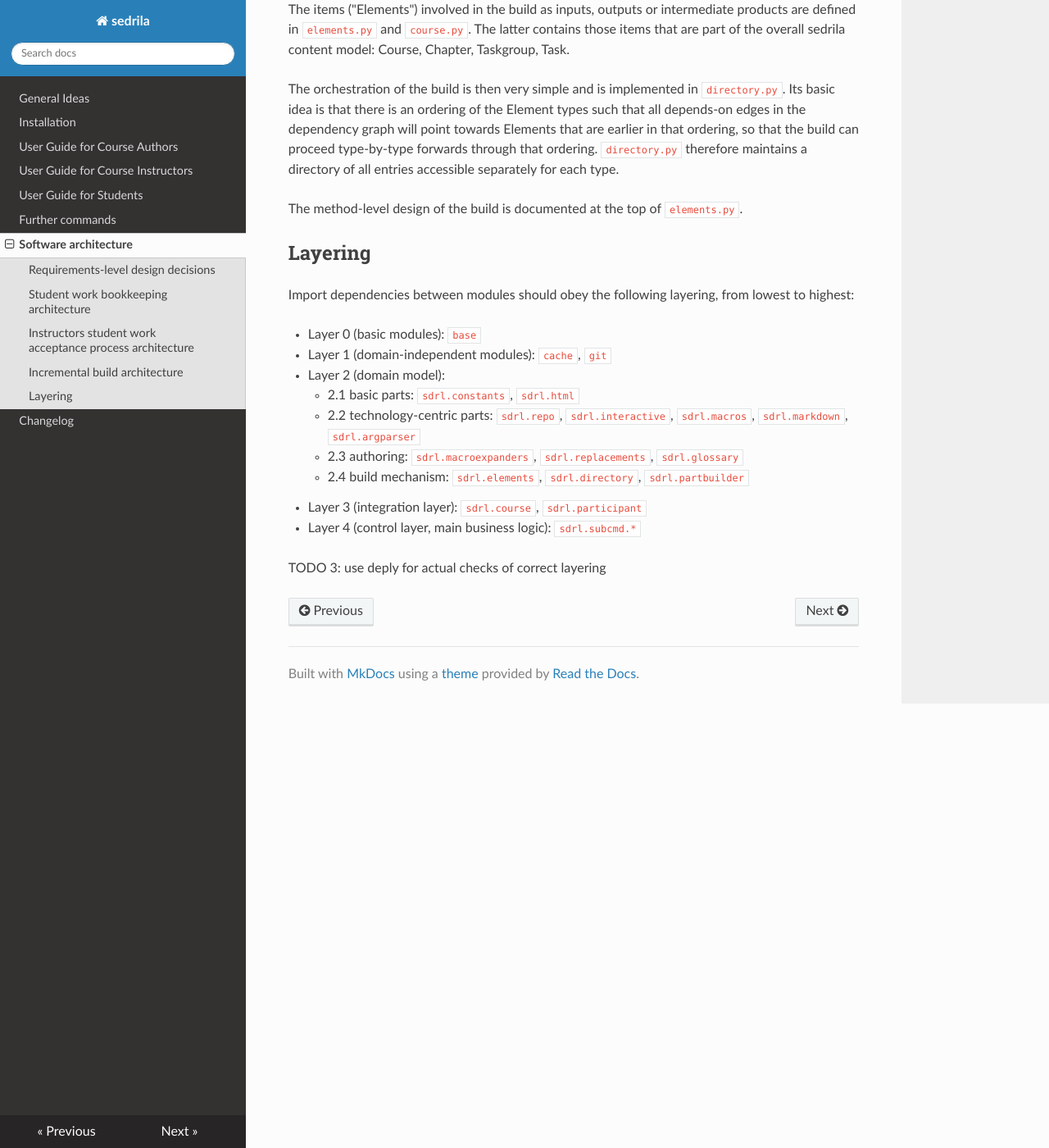
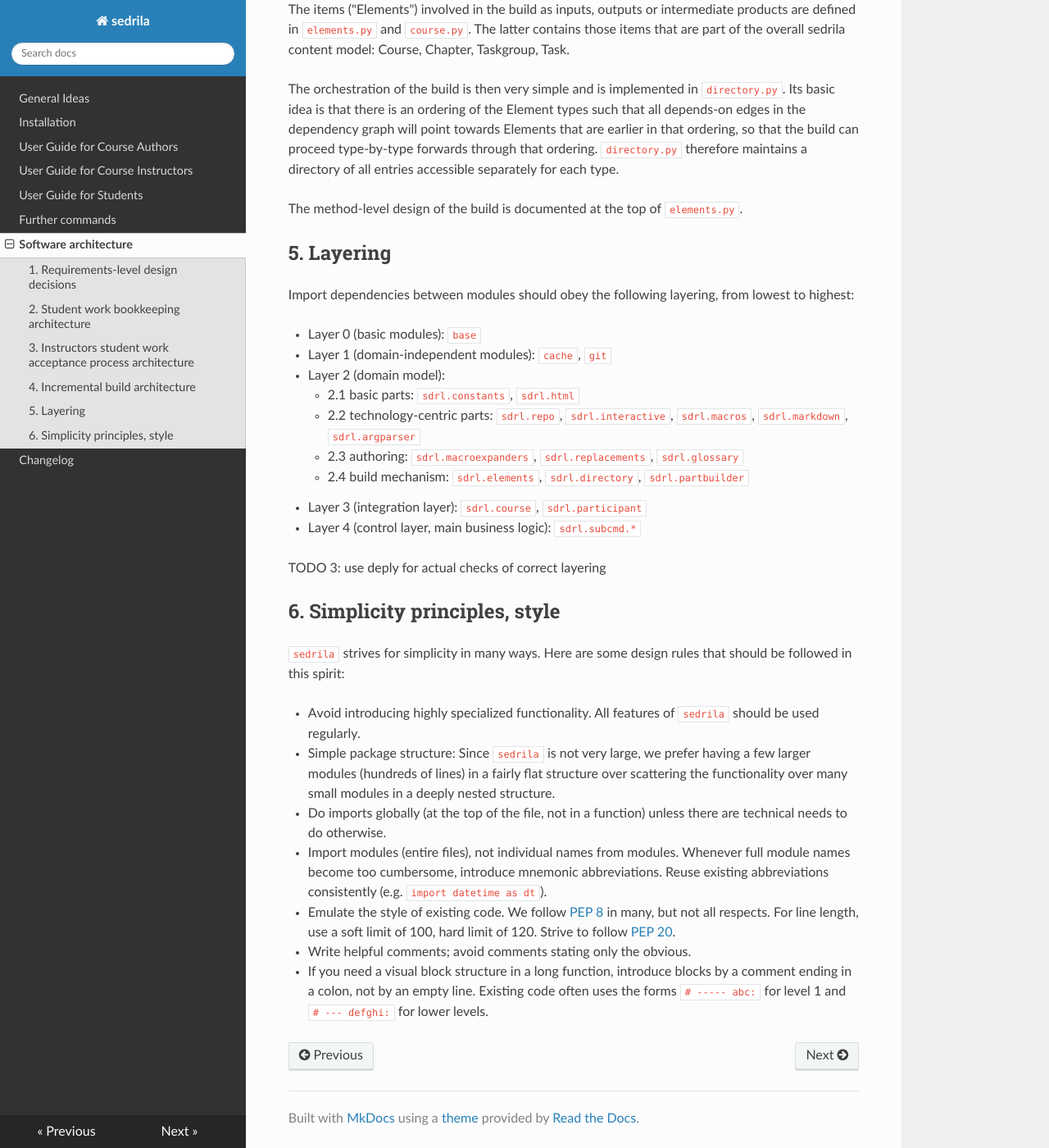
Before and after one commit to fubinf/sedrila, an MkDocs documentation site: the page built from docs/internal_notes.md, in a window 1280 px wide and 1400 px high, scrolled down 2240 px. Shown: the whole window at 82% size. Built offline with MkDocs 1.6.1, drawn with Linux system fonts in a browser that asks for light colours; nearby versions of some CDN libraries; some of the changed text lies outside the part shown.

Commit message:
internal_notes.md: new section "6. Simplicity principles, style"

```diff
--- a/docs/internal_notes.md
+++ b/docs/internal_notes.md
@@ -1,6 +1,6 @@
 # Internal technical notes
 
-## Requirements-level design decisions
+## 1. Requirements-level design decisions
 
 - We use YAML for handwritten structured data and JSON for machine-generated structured data.
 - We use Markdown as the main source language to keep authoring simple.
@@ -24,7 +24,7 @@
 - We use a student git repository for all solution transportation and bookkeeping.
 
 
-## Student work bookkeeping architecture
+## 2. Student work bookkeeping architecture
 
 In a nutshell, the bookkeeping of _actual_ work hours worked by a student
 and of _"earned value"_ effort hours (called "timevalue") certified by an instructor
@@ -54,7 +54,7 @@ is based on the following ideas:
   No such mechanism is implemented so far, though.
 
 
-## Instructors student work acceptance process architecture
+## 3. Instructors student work acceptance process architecture
 
 This process occurs between a student having submitted work and the
 instructor pushing the results of their work checking.
@@ -89,7 +89,7 @@ or may run into conflict when attempting to push.
 The simplest approach for handling that conflict is to discard the second instructor commit.
 
 
-## Incremental build architecture
+## 4. Incremental build architecture
 
 The authoring system of sedrila implements a fine-grained incremental build:
 By means of a persistent cache, only those work steps will be performed upon a new call to
@@ -110,7 +110,7 @@ so that the build can proceed type-by-type forwards through that ordering.
 The method-level design of the build is documented at the top of `elements.py`.
 
 
-## Layering
+## 5. Layering
 
 Import dependencies between modules should obey the following layering,
 from lowest to highest:
@@ -126,3 +126,28 @@ from lowest to highest:
 - Layer 4 (control layer, main business logic): `sdrl.subcmd.*`
 
 TODO 3: use deply for actual checks of correct layering
+
+
+## 6. Simplicity principles, style
+
+`sedrila` strives for simplicity in many ways.
+Here are some design rules that should be followed in this spirit:
+
+- Avoid introducing highly specialized functionality.
+  All features of `sedrila` should be used regularly.
+- Simple package structure: Since `sedrila` is not very large,
+  we prefer having a few larger modules (hundreds of lines) in a fairly flat structure
+  over scattering the functionality over many small modules in a deeply nested structure.
+- Do imports globally (at the top of the file, not in a function)
+  unless there are technical needs to do otherwise.
+- Import modules (entire files), not individual names from modules.
+  Whenever full module names become too cumbersome, introduce mnemonic abbreviations.
+  Reuse existing abbreviations consistently (e.g. `import datetime as dt`).
+- Emulate the style of existing code.
+  We follow [PEP 8](https://peps.python.org/pep-0008/) in many, but not all respects.
+  For line length, use a soft limit of 100, hard limit of 120.
+  Strive to follow [PEP 20](https://peps.python.org/pep-0020/).
+- Write helpful comments; avoid comments stating only the obvious.
+- If you need a visual block structure in a long function, introduce blocks by a comment
+  ending in a colon, not by an empty line.
+  Existing code often uses the forms `# ----- abc:` for level 1 and `# --- defghi:` for lower levels.
```
